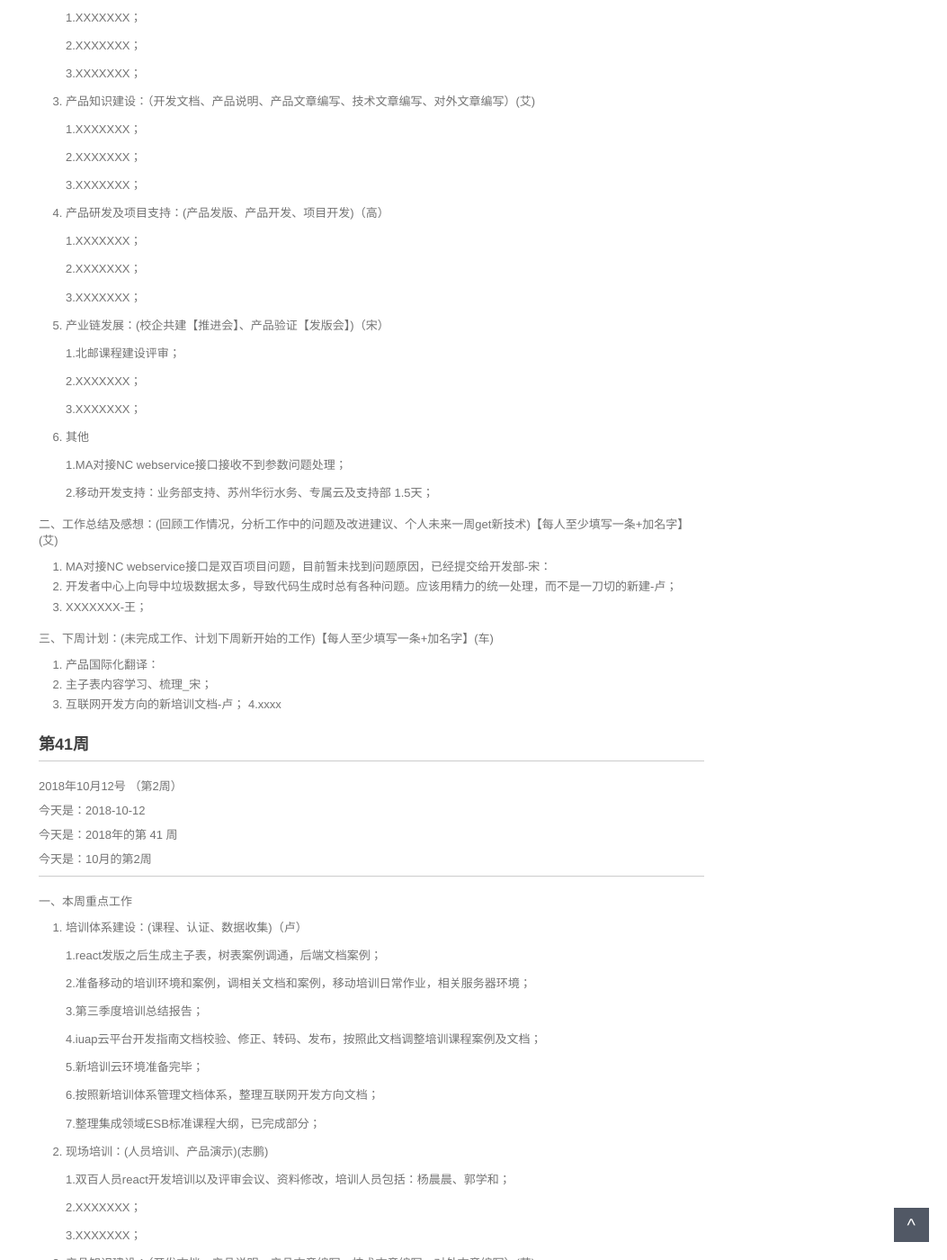
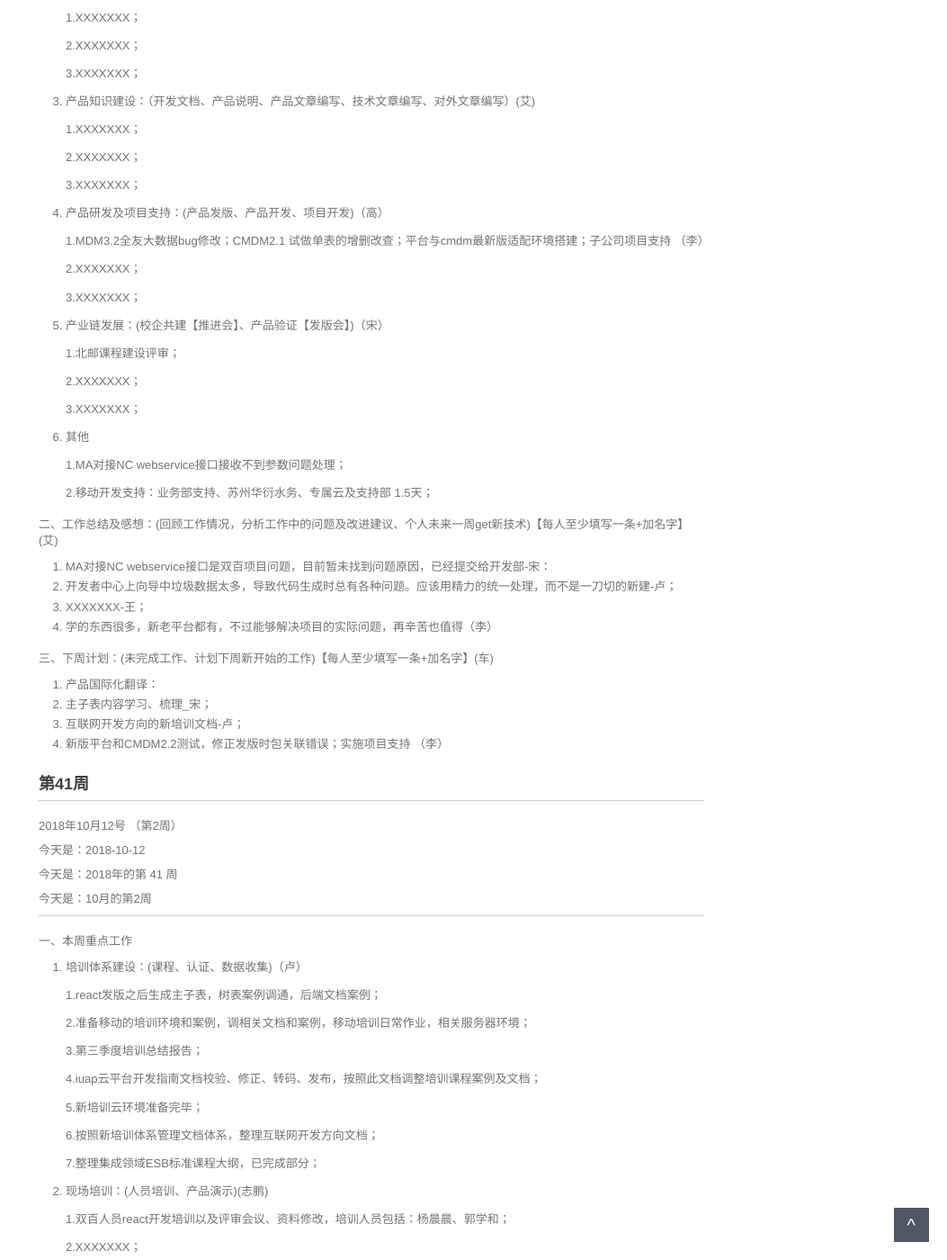
Before and after one commit to walllFlower/blog, a Jekyll site: the page built from _posts/2018-07-17-day_report_cxz.md, in a window 1280 px wide and 1400 px high, scrolled down 714 px. Shown: the whole window at 90% size, without its empty margins (227-1280 px from the left). Built offline with Jekyll 4.4.1, drawn with Linux system fonts in a browser that asks for light colours; comment, search, counter and statistics services are not loaded.

Commit message:
Update 2018-07-17-day_report_cxz.md

```diff
--- a/_posts/2018-07-17-day_report_cxz.md
+++ b/_posts/2018-07-17-day_report_cxz.md
@@ -52,7 +52,7 @@ categories: 技术运营工作周报
 
 4. 产品研发及项目支持：(产品发版、产品开发、项目开发)（高）
 
-    1.XXXXXXX；
+    1.MDM3.2全友大数据bug修改；CMDM2.1 试做单表的增删改查；平台与cmdm最新版适配环境搭建；子公司项目支持 （李）
 
     2.XXXXXXX；
 
@@ -77,13 +77,14 @@ categories: 技术运营工作周报
 1. MA对接NC webservice接口是双百项目问题，目前暂未找到问题原因，已经提交给开发部-宋：
 2. 开发者中心上向导中垃圾数据太多，导致代码生成时总有各种问题。应该用精力的统一处理，而不是一刀切的新建-卢；
 3. XXXXXXX-王；
+4. 学的东西很多，新老平台都有，不过能够解决项目的实际问题，再辛苦也值得（李）
 
 三、下周计划：(未完成工作、计划下周新开始的工作)【每人至少填写一条+加名字】(车)
 
 1. 产品国际化翻译：
 2. 主子表内容学习、梳理_宋；
 3. 互联网开发方向的新培训文档-卢；
-4.xxxx
+4. 新版平台和CMDM2.2测试，修正发版时包关联错误；实施项目支持 （李）
 
 
 ###  第41周
```
